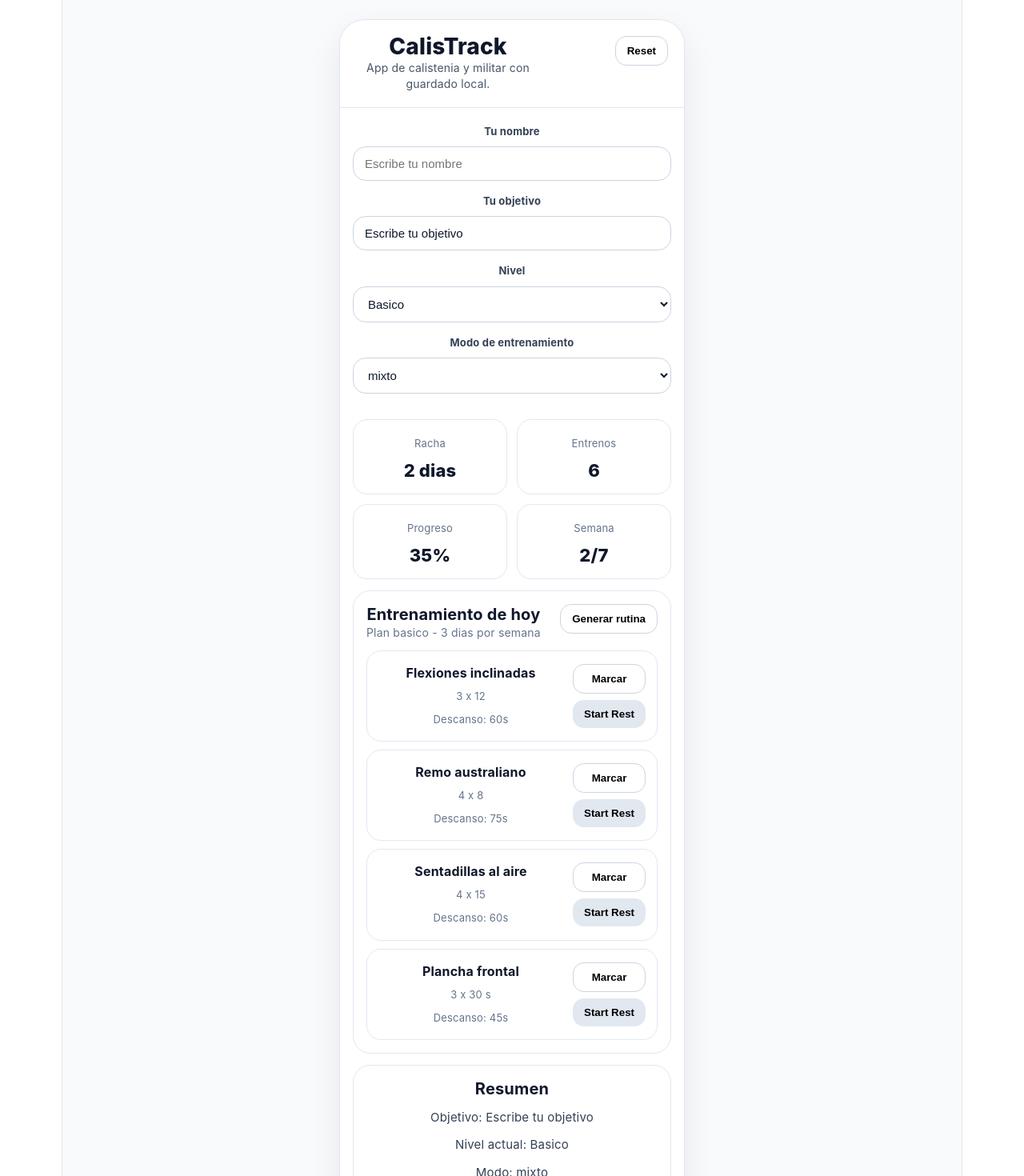
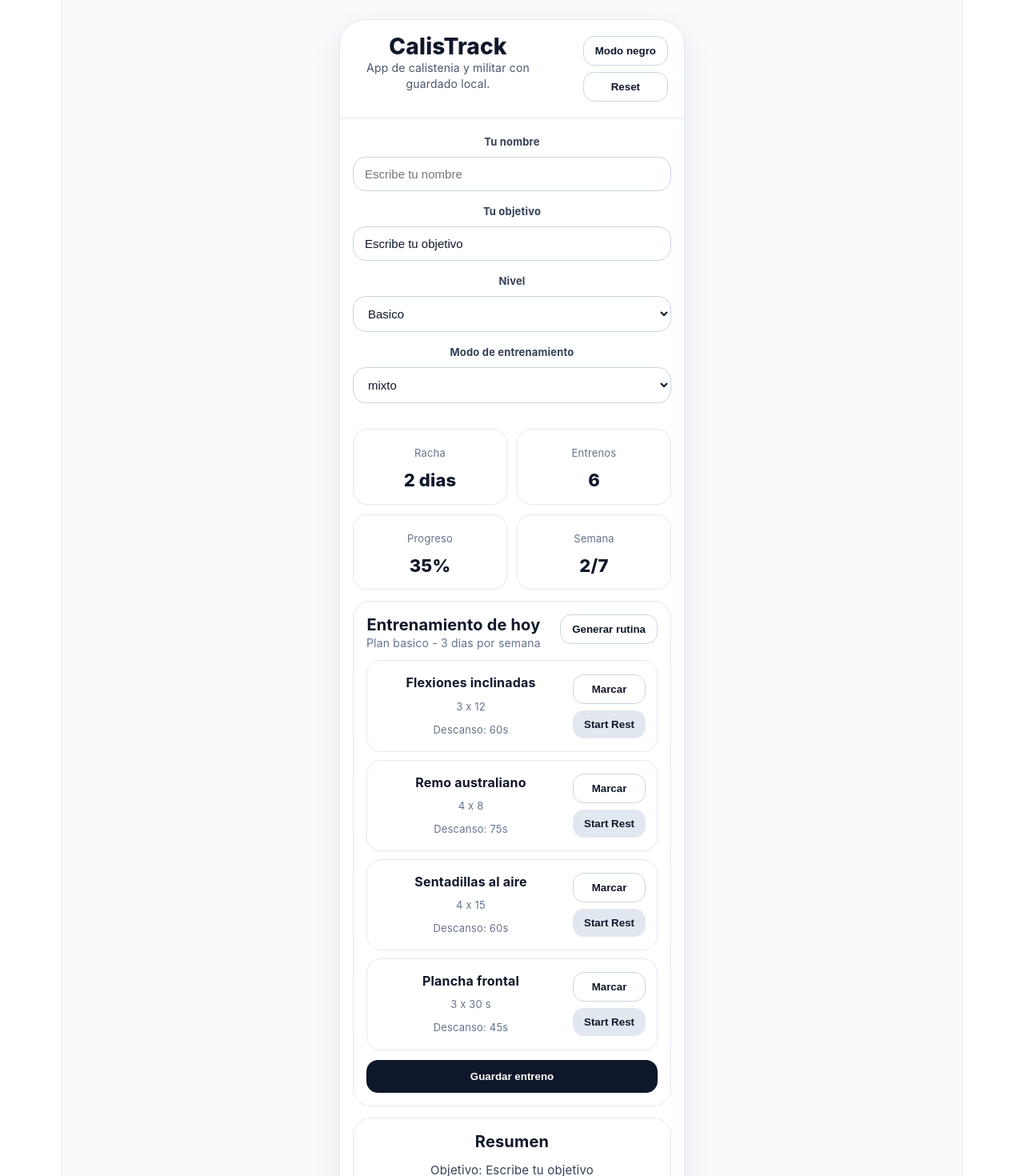
Before and after one commit to luismiquel/calistrack, a React (Vite) app: page / in a window 1280 px wide. Shown: the top 1470 px of the page at 80% size. Built offline with nearby package versions, Linux system fonts and the light colour scheme.

Commit message:
v7 modo blanco negro e historial sin quitar funciones

```diff
--- a/src/App.jsx
+++ b/src/App.jsx
@@ -1,6 +1,6 @@
 import React, { useEffect, useMemo, useState } from "react";
 
-const STORAGE_KEY = "calistrack_v5";
+const STORAGE_KEY = "calistrack_v7";
 const TRAINING_MODES = ["calistenia", "militar", "mixto"];
 const LEVELS = ["Basico", "Medio", "Experto"];
 
@@ -517,6 +517,7 @@ function buildAutoWorkout(mode, userLevel) {
 }
 
 const DEFAULT_STATE = {
+  theme: "light",
   activeTab: "inicio",
   selectedPlan: "basico",
   search: "",
@@ -525,6 +526,7 @@ const DEFAULT_STATE = {
   modeFilter: "mixto",
   completedDays: [true, false, false, true, false, false, false],
   workoutLog: buildWorkoutLog("basico"),
+  history: [],
   userStats: {
     streak: 2,
     workouts: 6,
@@ -546,6 +548,7 @@ function loadState() {
       userStats: { ...DEFAULT_STATE.userStats, ...(parsed.userStats || {}) },
       completedDays: Array.isArray(parsed.completedDays) ? parsed.completedDays.slice(0, 7) : DEFAULT_STATE.completedDays,
       workoutLog: Array.isArray(parsed.workoutLog) && parsed.workoutLog.length ? parsed.workoutLog : DEFAULT_STATE.workoutLog,
+      history: Array.isArray(parsed.history) ? parsed.history : DEFAULT_STATE.history,
     };
   } catch {
     return DEFAULT_STATE;
@@ -652,6 +655,13 @@ export default function App() {
     }));
   }
 
+  function toggleTheme() {
+    setState((prev) => ({
+      ...prev,
+      theme: prev.theme === "dark" ? "light" : "dark",
+    }));
+  }
+
   function selectPlan(planKey) {
     setState((prev) => ({
       ...prev,
@@ -717,6 +727,26 @@ export default function App() {
     });
   }
 
+  function saveWorkoutToHistory() {
+    setState((prev) => {
+      const completed = prev.workoutLog.filter((item) => item.done).length;
+      const newEntry = {
+        id: Date.now(),
+        date: new Date().toLocaleDateString(),
+        completed,
+        total: prev.workoutLog.length,
+        adherence: calculateAdherence(prev.workoutLog),
+        mode: prev.modeFilter,
+        level: prev.userStats.level,
+      };
+
+      return {
+        ...prev,
+        history: [newEntry, ...(prev.history || [])].slice(0, 20),
+      };
+    });
+  }
+
   function resetApp() {
     window.localStorage.removeItem(STORAGE_KEY);
     setState(DEFAULT_STATE);
@@ -728,35 +758,43 @@ export default function App() {
     return <div style={styles.loading}>Cargando app...</div>;
   }
 
+  const isDark = state.theme === "dark";
+  const themeStyles = isDark ? darkTheme : lightTheme;
+
   return (
-    <div style={styles.page}>
-      <div style={styles.phoneFrame}>
-        <div style={styles.header}>
+    <div style={{ ...styles.page, ...themeStyles.page }}>
+      <div style={{ ...styles.phoneFrame, ...themeStyles.phoneFrame }}>
+        <div style={{ ...styles.header, ...themeStyles.header }}>
           <div>
-            <div style={styles.brand}>CalisTrack</div>
-            <div style={styles.subtitle}>App de calistenia y militar con guardado local.</div>
+            <div style={{ ...styles.brand, ...themeStyles.textStrong }}>CalisTrack</div>
+            <div style={{ ...styles.subtitle, ...themeStyles.textMuted }}>App de calistenia y militar con guardado local.</div>
           </div>
-          <button type="button" onClick={resetApp} style={styles.secondaryButton}>Reset</button>
+          <div style={styles.headerButtons}>
+            <button type="button" onClick={toggleTheme} style={{ ...styles.secondaryButton, ...themeStyles.secondaryButton }}>
+              {isDark ? "Modo blanco" : "Modo negro"}
+            </button>
+            <button type="button" onClick={resetApp} style={{ ...styles.secondaryButton, ...themeStyles.secondaryButton }}>Reset</button>
+          </div>
         </div>
 
         <div style={styles.profileGrid}>
           <div style={styles.profileField}>
             <label htmlFor="user-name" style={styles.fieldLabel}>Tu nombre</label>
-            <input id="user-name" type="text" value={state.userStats.name} onChange={(e) => updateUser("name", e.target.value)} placeholder="Escribe tu nombre" style={styles.input} />
+            <input id="user-name" type="text" value={state.userStats.name} onChange={(e) => updateUser("name", e.target.value)} placeholder="Escribe tu nombre" style={{ ...styles.input, ...themeStyles.input }} />
           </div>
           <div style={styles.profileField}>
             <label htmlFor="user-objective" style={styles.fieldLabel}>Tu objetivo</label>
-            <input id="user-objective" type="text" value={state.userStats.objective} onChange={(e) => updateUser("objective", e.target.value)} placeholder="Ejemplo: 10 dominadas limpias" style={styles.input} />
+            <input id="user-objective" type="text" value={state.userStats.objective} onChange={(e) => updateUser("objective", e.target.value)} placeholder="Ejemplo: 10 dominadas limpias" style={{ ...styles.input, ...themeStyles.input }} />
           </div>
           <div style={styles.profileField}>
             <label htmlFor="user-level" style={styles.fieldLabel}>Nivel</label>
-            <select id="user-level" value={state.userStats.level} onChange={(e) => updateUser("level", e.target.value)} style={styles.input}>
+            <select id="user-level" value={state.userStats.level} onChange={(e) => updateUser("level", e.target.value)} style={{ ...styles.input, ...themeStyles.input }}>
               {LEVELS.map((level) => <option key={level} value={level}>{level}</option>)}
             </select>
           </div>
           <div style={styles.profileField}>
             <label htmlFor="mode-filter" style={styles.fieldLabel}>Modo de entrenamiento</label>
-            <select id="mode-filter" value={state.modeFilter} onChange={(e) => updateField("modeFilter", e.target.value)} style={styles.input}>
+            <select id="mode-filter" value={state.modeFilter} onChange={(e) => updateField("modeFilter", e.target.value)} style={{ ...styles.input, ...themeStyles.input }}>
               {TRAINING_MODES.map((mode) => <option key={mode} value={mode}>{mode}</option>)}
             </select>
           </div>
@@ -773,31 +811,31 @@ export default function App() {
               </div>
 
               {restTimer > 0 && (
-                <div style={styles.timerBox}>
+                <div style={{ ...styles.timerBox, ...themeStyles.timerBox }}>
                   <div style={styles.timerTitle}>Descanso activo</div>
                   <div style={styles.timerValue}>{restTimer}s</div>
-                  <button type="button" onClick={stopRest} style={styles.stopRestButton}>Parar</button>
+                  <button type="button" onClick={stopRest} style={{ ...styles.stopRestButton, ...themeStyles.stopRestButton }}>Parar</button>
                 </div>
               )}
 
-              <div style={styles.card}>
+              <div style={{ ...styles.card, ...themeStyles.card }}>
                 <div style={styles.rowBetween}>
                   <div>
                     <div style={styles.cardTitle}>Entrenamiento de hoy{state.userStats.name ? `, ${state.userStats.name}` : ""}</div>
                     <div style={styles.cardHint}>{currentPlan.name} - {currentPlan.frequency}</div>
                   </div>
-                  <button type="button" onClick={generateAutomaticRoutine} style={styles.secondaryButton}>Generar rutina</button>
+                  <button type="button" onClick={generateAutomaticRoutine} style={{ ...styles.secondaryButton, ...themeStyles.secondaryButton }}>Generar rutina</button>
                 </div>
                 <div style={styles.stackMd}>
                   {state.workoutLog.map((item) => (
-                    <div key={item.id} style={styles.listRow}>
+                    <div key={item.id} style={{ ...styles.listRow, ...themeStyles.listRow }}>
                       <div style={{ flex: 1 }}>
                         <div style={styles.rowTitle}>{item.name}</div>
                         <div style={styles.rowHint}>{item.prescription}</div>
                         <div style={styles.rowHint}>Descanso: {item.rest || 60}s</div>
                       </div>
                       <div style={styles.buttonColumn}>
-                        <button type="button" onClick={() => toggleWorkout(item.id)} style={{ ...styles.actionButton, ...(item.done ? styles.actionButtonDone : {}) }}>
+                        <button type="button" onClick={() => toggleWorkout(item.id)} style={{ ...styles.actionButton, ...themeStyles.actionButton, ...(item.done ? styles.actionButtonDone : {}) }}>
                           {item.done ? "Hecho" : "Marcar"}
                         </button>
                         <button
@@ -805,6 +843,7 @@ export default function App() {
                           onClick={() => startRest(item.rest || 60, item.id)}
                           style={{
                             ...styles.restButton,
+                            ...themeStyles.restButton,
                             ...(activeRestId === item.id && restTimer > 0 ? styles.restButtonActive : {}),
                           }}
                         >
@@ -814,9 +853,12 @@ export default function App() {
                     </div>
                   ))}
                 </div>
+                <button type="button" onClick={saveWorkoutToHistory} style={{ ...styles.primaryButton, ...themeStyles.primaryButton }}>
+                  Guardar entreno
+                </button>
               </div>
 
-              <div style={styles.card}>
+              <div style={{ ...styles.card, ...themeStyles.card }}>
                 <div style={styles.cardTitle}>Resumen</div>
                 <div style={styles.paragraph}>Objetivo: {state.userStats.objective}</div>
                 <div style={styles.paragraph}>Nivel actual: {state.userStats.level}</div>
@@ -828,9 +870,9 @@ export default function App() {
 
           {state.activeTab === "ejercicios" && (
             <>
-              <div style={styles.card}>
+              <div style={{ ...styles.card, ...themeStyles.card }}>
                 <div style={styles.cardTitle}>Biblioteca de ejercicios</div>
-                <input value={state.search} onChange={(e) => updateField("search", e.target.value)} placeholder="Buscar ejercicio o musculo" style={styles.input} />
+                <input value={state.search} onChange={(e) => updateField("search", e.target.value)} placeholder="Buscar ejercicio o musculo" style={{ ...styles.input, ...themeStyles.input }} />
                 <div style={styles.filterRowWrap}>
                   {["todos", "basico", "medio", "experto"].map((item) => (
                     <Chip key={item} active={state.levelFilter === item} onClick={() => updateField("levelFilter", item)}>{item}</Chip>
@@ -844,7 +886,7 @@ export default function App() {
               </div>
 
               {filteredExercises.map((exercise) => (
-                <div key={exercise.id} style={styles.card}>
+                <div key={exercise.id} style={{ ...styles.card, ...themeStyles.card }}>
                   <div style={styles.rowBetween}>
                     <div style={{ flex: 1, paddingRight: 8 }}>
                       <div style={styles.cardTitle}>{exercise.name}</div>
@@ -875,7 +917,7 @@ export default function App() {
 
           {state.activeTab === "rutinas" && (
             <>
-              <div style={styles.card}>
+              <div style={{ ...styles.card, ...themeStyles.card }}>
                 <div style={styles.cardTitle}>Seleccion de plan</div>
                 <div style={styles.cardHint}>Cambia el nivel para adaptar la rutina del usuario.</div>
                 <div style={styles.filterRowWrap}>
@@ -884,7 +926,7 @@ export default function App() {
                   ))}
                 </div>
               </div>
-              <div style={styles.card}>
+              <div style={{ ...styles.card, ...themeStyles.card }}>
                 <div style={styles.cardTitle}>{currentPlan.name}</div>
                 <div style={styles.paragraph}>Objetivo del plan: {currentPlan.goal}</div>
                 <div style={styles.paragraph}>Frecuencia: {currentPlan.frequency}</div>
@@ -895,29 +937,47 @@ export default function App() {
 
           {state.activeTab === "progreso" && (
             <>
-              <div style={styles.card}>
+              <div style={{ ...styles.card, ...themeStyles.card }}>
                 <div style={styles.cardTitle}>Constancia semanal</div>
                 <div style={styles.weekGrid}>
                   {WEEK_DAYS.map((day, index) => (
-                    <button key={day} type="button" onClick={() => toggleDay(index)} style={{ ...styles.dayBox, ...(state.completedDays[index] ? styles.dayBoxDone : {}) }}>
+                    <button key={day} type="button" onClick={() => toggleDay(index)} style={{ ...styles.dayBox, ...themeStyles.dayBox, ...(state.completedDays[index] ? styles.dayBoxDone : {}) }}>
                       <div style={{ ...styles.dayText, ...(state.completedDays[index] ? styles.dayTextDone : {}) }}>{day}</div>
                       <div style={{ ...styles.daySubtext, ...(state.completedDays[index] ? styles.dayTextDone : {}) }}>{state.completedDays[index] ? "Hecho" : "Pendiente"}</div>
                     </button>
                   ))}
                 </div>
               </div>
-              <div style={styles.card}>
+              <div style={{ ...styles.card, ...themeStyles.card }}>
                 <div style={styles.cardTitle}>Indicadores</div>
                 <div style={styles.paragraph}>Meta actual: {state.userStats.objective}</div>
                 <div style={styles.paragraph}>Nivel estimado: {state.userStats.level}</div>
                 <div style={styles.paragraph}>Modo de entrenamiento: {state.modeFilter}</div>
                 <div style={styles.paragraph}>Adherencia: {adherence}%</div>
               </div>
+
+              <div style={{ ...styles.card, ...themeStyles.card }}>
+                <div style={styles.cardTitle}>Historial</div>
+                {state.history.length === 0 ? (
+                  <div style={styles.paragraph}>Aun no hay entrenamientos guardados.</div>
+                ) : (
+                  <div style={styles.stackMd}>
+                    {state.history.map((entry) => (
+                      <div key={entry.id} style={{ ...styles.historyRow, ...themeStyles.listRow }}>
+                        <div style={styles.rowTitle}>{entry.date}</div>
+                        <div style={styles.rowHint}>
+                          {entry.completed}/{entry.total} completados - {entry.adherence}% - {entry.mode} - {entry.level}
+                        </div>
+                      </div>
+                    ))}
+                  </div>
+                )}
+              </div>
             </>
           )}
 
           {state.activeTab === "perfil" && (
-            <div style={styles.card}>
+            <div style={{ ...styles.card, ...themeStyles.card }}>
               <div style={styles.cardTitle}>{state.userStats.name || "Tu perfil"}</div>
               <div style={styles.paragraph}>Objetivo: {state.userStats.objective}</div>
               <div style={styles.paragraph}>Nivel: {state.userStats.level}</div>
@@ -927,7 +987,7 @@ export default function App() {
           )}
         </div>
 
-        <div style={styles.tabBar}>
+        <div style={{ ...styles.tabBar, ...themeStyles.tabBar }}>
           {[
             { key: "inicio", label: "Inicio" },
             { key: "ejercicios", label: "Ejercicios" },
@@ -935,7 +995,7 @@ export default function App() {
             { key: "progreso", label: "Progreso" },
             { key: "perfil", label: "Perfil" },
           ].map((tab) => (
-            <button key={tab.key} type="button" onClick={() => updateField("activeTab", tab.key)} style={{ ...styles.tabItem, ...(state.activeTab === tab.key ? styles.tabItemActive : {}) }}>
+            <button key={tab.key} type="button" onClick={() => updateField("activeTab", tab.key)} style={{ ...styles.tabItem, ...themeStyles.tabItem, ...(state.activeTab === tab.key ? { ...styles.tabItemActive, ...themeStyles.tabItemActive } : {}) }}>
               {tab.label}
             </button>
           ))}
@@ -945,6 +1005,48 @@ export default function App() {
   );
 }
 
+const lightTheme = {
+  page: { background: "#f8fafc", color: "#0f172a" },
+  phoneFrame: { background: "#ffffff", borderColor: "#e2e8f0" },
+  header: { borderBottomColor: "#e2e8f0" },
+  card: { background: "#ffffff", borderColor: "#e2e8f0", color: "#0f172a" },
+  listRow: { background: "#ffffff", borderColor: "#e2e8f0", color: "#0f172a" },
+  tabBar: { background: "#ffffff", borderColor: "#e2e8f0" },
+  tabItem: { color: "#64748b" },
+  tabItemActive: { color: "#0f172a", background: "#f1f5f9" },
+  input: { background: "#ffffff", color: "#0f172a", borderColor: "#cbd5e1" },
+  secondaryButton: { background: "#ffffff", color: "#0f172a", borderColor: "#cbd5e1" },
+  primaryButton: { background: "#0f172a", color: "#ffffff", borderColor: "#0f172a" },
+  actionButton: { background: "#ffffff", color: "#0f172a", borderColor: "#cbd5e1" },
+  restButton: { background: "#e2e8f0", color: "#0f172a" },
+  timerBox: { background: "#0f172a", color: "#ffffff" },
+  stopRestButton: { background: "#ffffff", color: "#0f172a" },
+  dayBox: { background: "#ffffff", borderColor: "#cbd5e1" },
+  textStrong: { color: "#0f172a" },
+  textMuted: { color: "#475569" },
+};
+
+const darkTheme = {
+  page: { background: "#000000", color: "#ffffff" },
+  phoneFrame: { background: "#050505", borderColor: "#ffffff", boxShadow: "0 16px 40px rgba(255,255,255,0.08)" },
+  header: { borderBottomColor: "#ffffff" },
+  card: { background: "#0b0b0b", borderColor: "#ffffff", color: "#ffffff" },
+  listRow: { background: "#000000", borderColor: "#ffffff", color: "#ffffff" },
+  tabBar: { background: "#000000", borderColor: "#ffffff" },
+  tabItem: { color: "#d4d4d4" },
+  tabItemActive: { color: "#000000", background: "#ffffff" },
+  input: { background: "#000000", color: "#ffffff", borderColor: "#ffffff" },
+  secondaryButton: { background: "#000000", color: "#ffffff", borderColor: "#ffffff" },
+  primaryButton: { background: "#ffffff", color: "#000000", borderColor: "#ffffff" },
+  actionButton: { background: "#000000", color: "#ffffff", borderColor: "#ffffff" },
+  restButton: { background: "#1f1f1f", color: "#ffffff" },
+  timerBox: { background: "#ffffff", color: "#000000" },
+  stopRestButton: { background: "#000000", color: "#ffffff" },
+  dayBox: { background: "#000000", borderColor: "#ffffff" },
+  textStrong: { color: "#ffffff" },
+  textMuted: { color: "#d4d4d4" },
+};
+
 const styles = {
   page: { minHeight: "100vh", background: "#f8fafc", display: "flex", justifyContent: "center", padding: 24, fontFamily: "Inter, system-ui, sans-serif", color: "#0f172a" },
   phoneFrame: { width: "100%", maxWidth: 430, minHeight: 820, background: "#ffffff", border: "1px solid #e2e8f0", borderRadius: 32, boxShadow: "0 16px 40px rgba(15,23,42,0.08)", position: "relative", overflow: "hidden" },
@@ -953,6 +1055,8 @@ const styles = {
   brand: { fontSize: 28, fontWeight: 800 },
   subtitle: { fontSize: 14, color: "#475569", marginTop: 4, maxWidth: 230, lineHeight: 1.4 },
   secondaryButton: { border: "1px solid #cbd5e1", background: "#ffffff", borderRadius: 14, padding: "10px 14px", fontWeight: 700, cursor: "pointer" },
+  primaryButton: { border: "1px solid #0f172a", background: "#0f172a", color: "#ffffff", borderRadius: 14, padding: "12px 14px", fontWeight: 700, cursor: "pointer" },
+  headerButtons: { display: "grid", gap: 8 },
   profileGrid: { padding: 16, display: "grid", gap: 12 },
   profileField: { display: "grid", gap: 6 },
   fieldLabel: { fontSize: 13, fontWeight: 700, color: "#334155" },
@@ -1000,6 +1104,7 @@ const styles = {
   dayText: { color: "#0f172a", fontWeight: 700 },
   daySubtext: { color: "#64748b", fontSize: 12, marginTop: 4 },
   dayTextDone: { color: "#ffffff" },
+  historyRow: { border: "1px solid #e2e8f0", borderRadius: 16, padding: 12 },
   tabBar: { position: "absolute", left: 12, right: 12, bottom: 14, background: "#ffffff", borderRadius: 24, border: "1px solid #e2e8f0", padding: 6, display: "grid", gridTemplateColumns: "repeat(5, 1fr)", gap: 4 },
   tabItem: { border: "none", background: "transparent", padding: "10px 4px", color: "#64748b", fontWeight: 600, fontSize: 12, borderRadius: 16, cursor: "pointer" },
   tabItemActive: { color: "#0f172a", background: "#f1f5f9", fontWeight: 800 },
```
